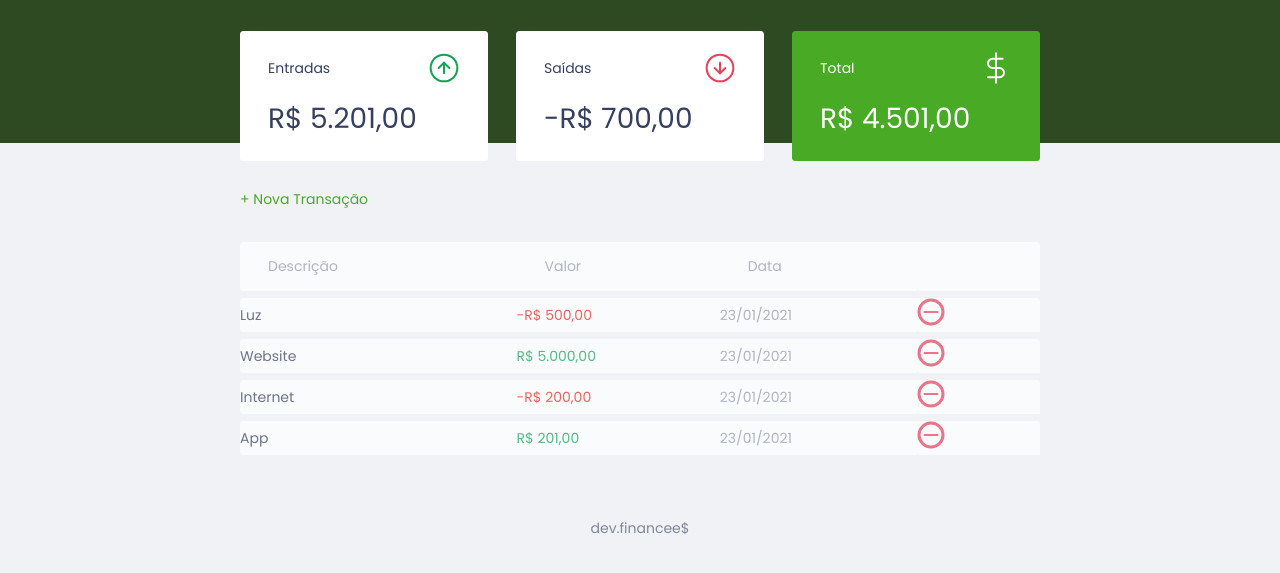
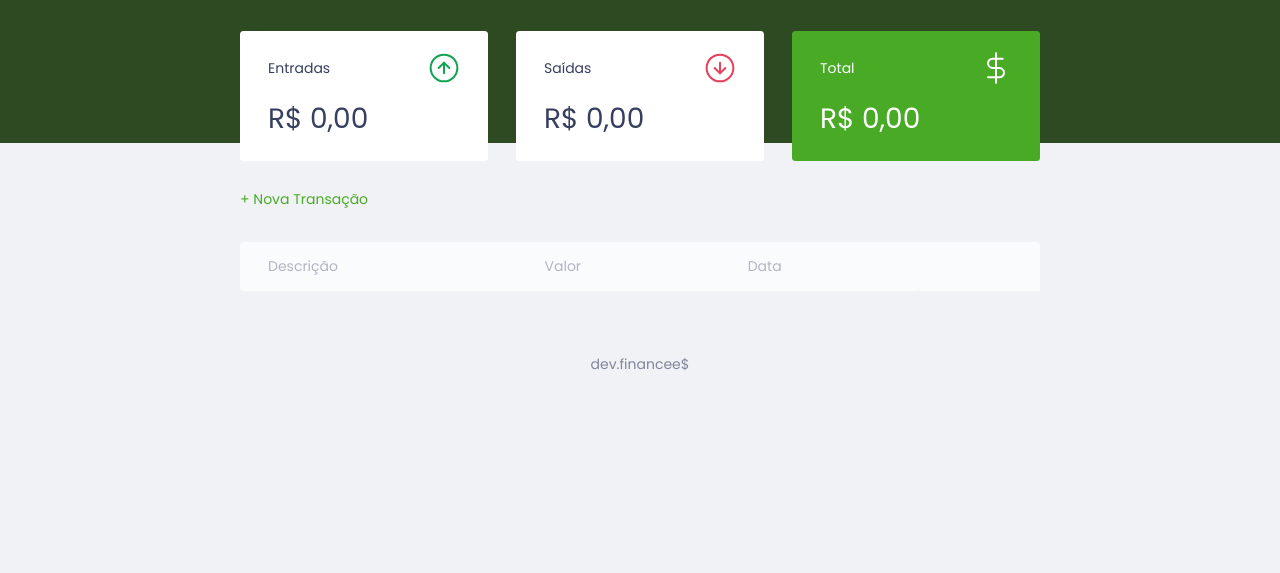
Before and after one commit to felipeghidini/Discover-1-Rocketseat, a plain HTML site: page index.html in a window 1280 px wide. Shown: the part 55-628 px from the top of the page. Drawn offline with Linux system fonts and the light colour scheme.

Commit message:
Aula 2 finalizada

```diff
--- a/index.html
+++ b/index.html
@@ -25,7 +25,7 @@
           <span>Entradas</span>
           <img src="./assets/income.svg" alt="Image de entradas">
         </h3>
-        <p id="incomeDisplay">R$ 5.000,00</p>
+        <p id="incomeDisplay">R$ 0,00</p>
       </div>
 
       <div class="card">
@@ -33,7 +33,7 @@
           <span>Saídas</span>
           <img src="./assets/expense.svg" alt="Image de saida">
         </h3>
-        <p id="expenseDisplay">R$ 2.000,00</p>
+        <p id="expenseDisplay">R$ 0,00</p>
       </div>
 
       <div class="card total">
@@ -41,7 +41,7 @@
           <span>Total</span>
           <img src="./assets/total.svg" alt="Total">
         </h3>
-        <p id="totalDisplay">R$ 3.000,00</p>
+        <p id="totalDisplay">R$ 0,00</p>
       </div>
     </section>
 
--- a/scripts.js
+++ b/scripts.js
@@ -7,29 +7,19 @@ const modal = {
     }
 }
 
+const Storage = {
+    get() {
+        return JSON.parse(localStorage.getItem("dev.finances:transactions")) || []
+    },
+
+    set(transactions) {
+        localStorage.setItem("dev.finances:transactions", JSON
+        .stringify(transactions))
+    }
+}
+
 const Transaction = {
-    all : [
-        {
-            description: 'Luz',
-            amount: -50000,
-            date: '23/01/2021'
-        },
-        {
-            description: 'Website',
-            amount: 500000,
-            date: '23/01/2021'
-        },
-        {
-            description: 'Internet',
-            amount: -20000,
-            date: '23/01/2021'
-        },
-        {
-            description: 'App',
-            amount: 20100,
-            date: '23/01/2021'
-        },
-    ],
+    all : Storage.get(),
 
     add(transaction){
         Transaction.all.push(transaction)
@@ -115,7 +105,6 @@ const DOM = {
 
     }
 }
-
 
 const Utils = {
     formatAmount(value) {
@@ -215,6 +204,8 @@ const App = {
          Transaction.all.forEach(DOM.addTransaction)
 
          DOM.updateBalance()
+
+         Storage.set(Transaction.all)
     },
     reload() {
         DOM.clearTransactions()
```
